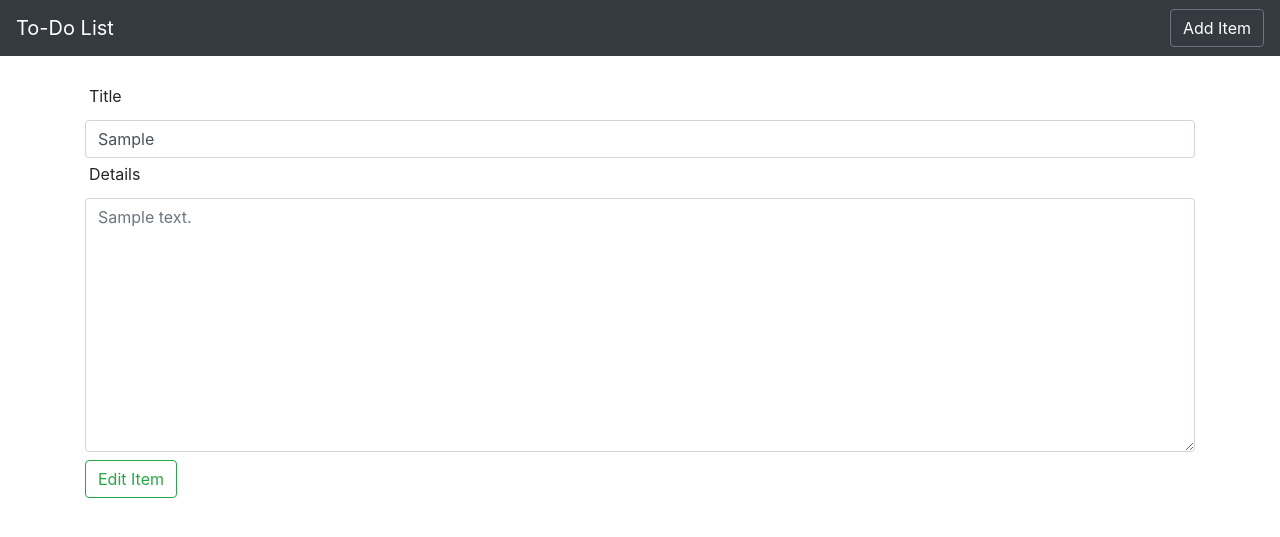
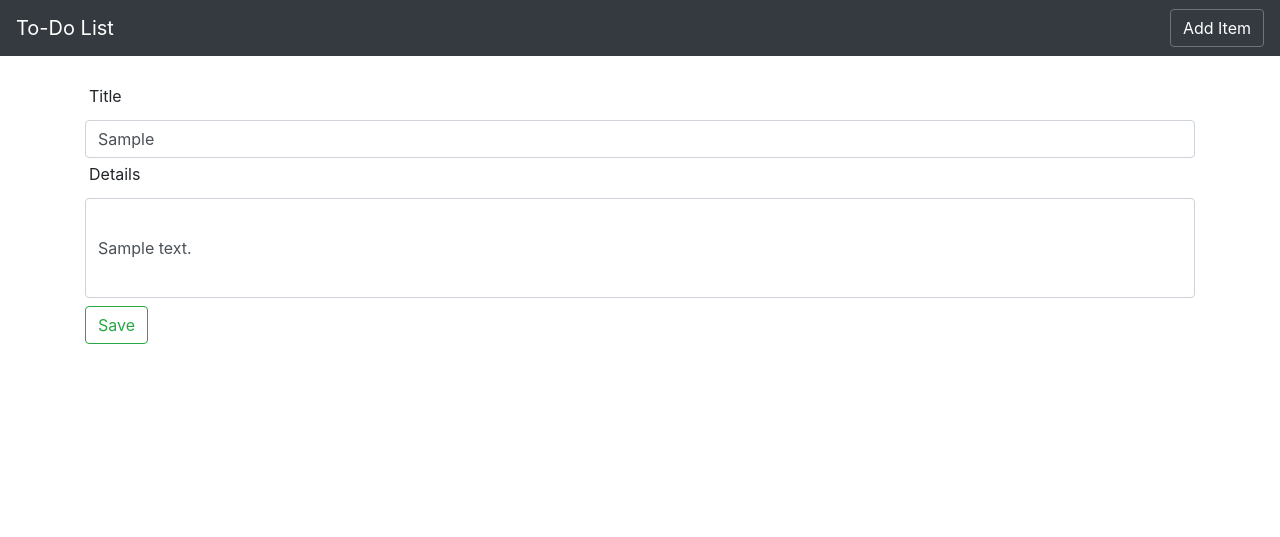
Before and after one commit to Sudipta-Trisha/To-do-List, a Django app: page /edit_item/1 in a window 1280 px wide. Shown: the top 537 px of the page. Run offline with Django 3.2, Linux system fonts and the light colour scheme; tables that the repository leaves empty hold one stand-in row (values such as "Sample post"); some libraries are stand-ins or nearby versions.

Commit message:
project updated

```diff
--- a/to_do_list/templates/edit_item.html
+++ b/to_do_list/templates/edit_item.html
@@ -2,8 +2,14 @@
 
 {% block content %}
 
+    <style>
+        .mystyle{
+            height: 100px;
+        }
+    </style>
+
     {% if task %}
-        <form method="POST" action="">
+        <form method="POST" >
             {% csrf_token %}
 
             <div class="form-group">
@@ -11,10 +17,10 @@
                 <input class="form-control" type="text" placeholder="{{task.item}}" value="{{task.item}}"  name="item">
 
                 <label class="p-1">Details</label>
-                <textarea class="form-control" type="text" placeholder="{{task.details}}" value="{{task.details}}"  name="details" rows="10" cols="30"></textarea>
+                <input class="form-control mystyle" type="text" placeholder="{{task.details}}" value="{{task.details}}" name="details">
 
                 <input type="hidden" value="{{item.completed}}" name="completed">
-                <button class="btn btn-outline-success mt-2" type="submit">Edit Item</button>
+                <button class="btn btn-outline-success mt-2" type="submit">Save</button>
             </div>
         </form>
     {% endif %}
--- a/to_do_list/templates/home.html
+++ b/to_do_list/templates/home.html
@@ -25,7 +25,7 @@
       {% for tasks in allTasks %}
             {% if tasks.completed %}
 
-                <div class="row container" style="border: 1px solid aliceblue;font-size: 26px;font-family: sans-serif;background-color: aliceblue; padding:0.5em;">
+                <div class="row container" style="border: 1px solid aliceblue;font-size: 20px;font-family: sans-serif;background-color: aliceblue; padding:0.5em;">
                     <div class="col-lg-2 col-md-2 col-sm-1">{{forloop.counter}}</div>
                     <div class="col-lg-3 col-md-4 col-sm-2"><strike>{{tasks.item}}</strike></div>
                     <div class="col-lg-7 col-md-6 col-sm-8">
@@ -37,7 +37,7 @@
                 </br>
 
             {% else %}
-                <div class="row container" style="border: 1px solid aliceblue;font-size: 26px;font-family: sans-serif;background-color: aliceblue; padding:0.5em;">
+                <div class="row container" style="border: 1px solid aliceblue;font-size: 20px;font-family: sans-serif;background-color: aliceblue; padding:0.5em;">
                     <div class="col-lg-2 col-md-2 col-sm-1">{{forloop.counter}}</div>
                     <div class="col-lg-3 col-md-4 col-sm-3"><span>{{tasks.item}}</span></div>
                     <div class="col-lg-7 col-md-6 col-sm-7">
--- a/to_do_list/to_do/views.py
+++ b/to_do_list/to_do/views.py
@@ -31,7 +31,6 @@ def add_item(request):
         return render(request, 'add_item.html', context)
 
 def edit_item(request, task_id):
-    task = Task.objects.get(id=task_id)
 
     if request.method == 'POST':
         task = Task.objects.get(id=task_id)
@@ -39,8 +38,10 @@ def edit_item(request, task_id):
         task.details = request.POST['details']
         task.save()
         return redirect('/')
+
+    task = Task.objects.get(id=task_id)
     context = {'task': task}
-    #messages.warning(request, 'Item has been Updated.')
+    # messages.warning(request, 'Item has been Updated.')
     return render(request, 'edit_item.html', context)
 
 def done_task(request, task_id):
```
Also changed, not shown: to_do_list/db.sqlite3.
